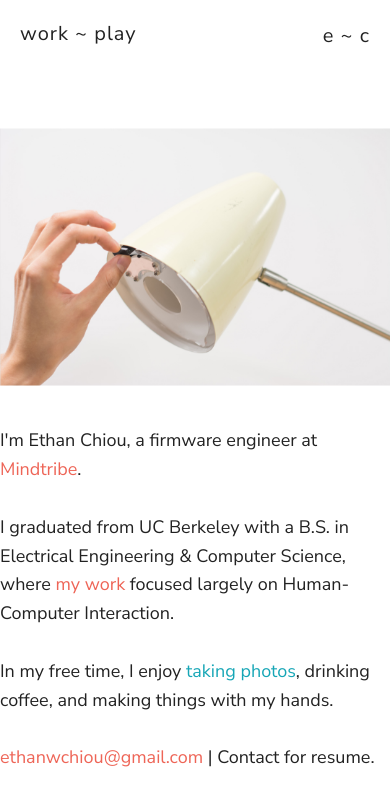
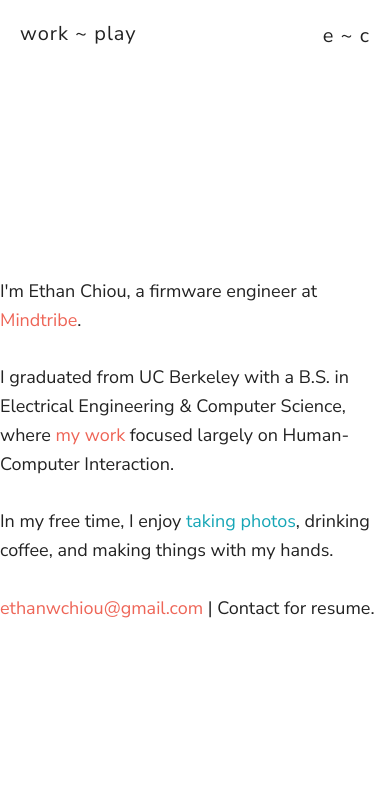
Before and after one commit to echiou/echiou.github.io, a Jekyll site: the page built from index.html, in a window 390 px wide. Shown: the top 806 px of the page. Built offline with Jekyll 4.4.1, drawn with Linux system fonts in a browser that asks for light colours; nearby versions of some CDN libraries.

Commit message:
Undo responsive inbox

```diff
--- a/css/main.scss
+++ b/css/main.scss
@@ -223,10 +223,7 @@ a {
 }
 
 .index-right {
-  width: 100%;
-  margin-left: auto;
-  margin-right: auto;
-  margin-bottom: 4rem;
+  display: none;
 }
 
 .index-text {
@@ -267,31 +264,11 @@ a {
 }
 
 @media (#{$bp-larger-than-desktop}) {
-  .index-columns {
-    // Responsive vertical align
-    position: absolute;
-    right: 0;
-    top: 0;
-    width: 100%;
-    height: 100%;
-  }
-
-  .index-half {
-    // Responsive vertical align
-    position: relative;
-    top: 50%;
-    -webkit-transform: translateY(-50%);
-    -ms-transform: translateY(-50%);
-    transform: translateY(-50%);
-  }
-
   .index-left {
     // Fake 6 column grid
     width: grid-column-width(6);
     float: left;
     box-sizing: border-box;
-
-    float: left;
   }
 
   .index-right {
@@ -304,7 +281,7 @@ a {
     display: block;
     margin-bottom: 0;
 
-    float: right;
+    display: block;
   }
 }
 
--- a/index.html
+++ b/index.html
@@ -4,15 +4,9 @@ layout: default
 <main class="page-content">
   <div class="index-background">
     <div class="container u-vertical-align">
-      <div class="row index-content">
-        <div class="twelve columns u-vertical-align index-columns">
-          <div class="index-right index-half">
-            <div id="index-pic-container">
-              <div id="index-pic">
-              </div>
-            </div>
-          </div>
-          <div class="index-left index-half">
+      <div class="row">
+        <div class="twelve columns index-content">
+          <div class="index-left u-vertical-align">
             <p class="index-text">
               I'm Ethan Chiou, a firmware engineer at <a href="http://mindtribe.com" target="_blank" class="index-link work-color" id="index-mindtribe">Mindtribe</a>.
               <br><br>
@@ -23,6 +17,12 @@ layout: default
               <a href="mailto:{{ site.email | encode_email }}" class="index-link work-color">ethanwchiou@gmail.com</a> | Contact for resume.
             </p>
           </div>
+          <div class="index-right u-vertical-align">
+            <div id="index-pic-container">
+              <div id="index-pic">
+              </div>
+            </div>
+          </div>
         </div>
       </div>
     </div>
```
